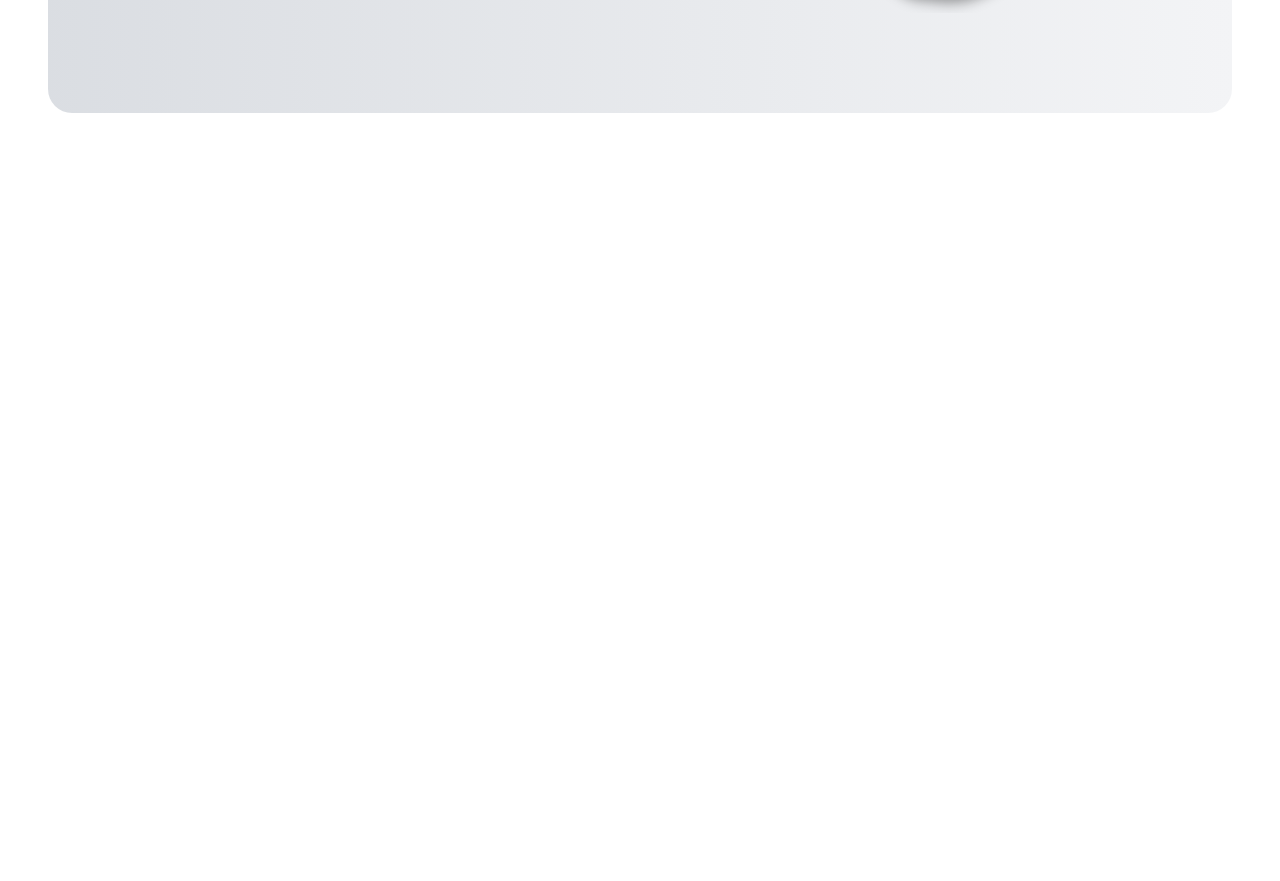
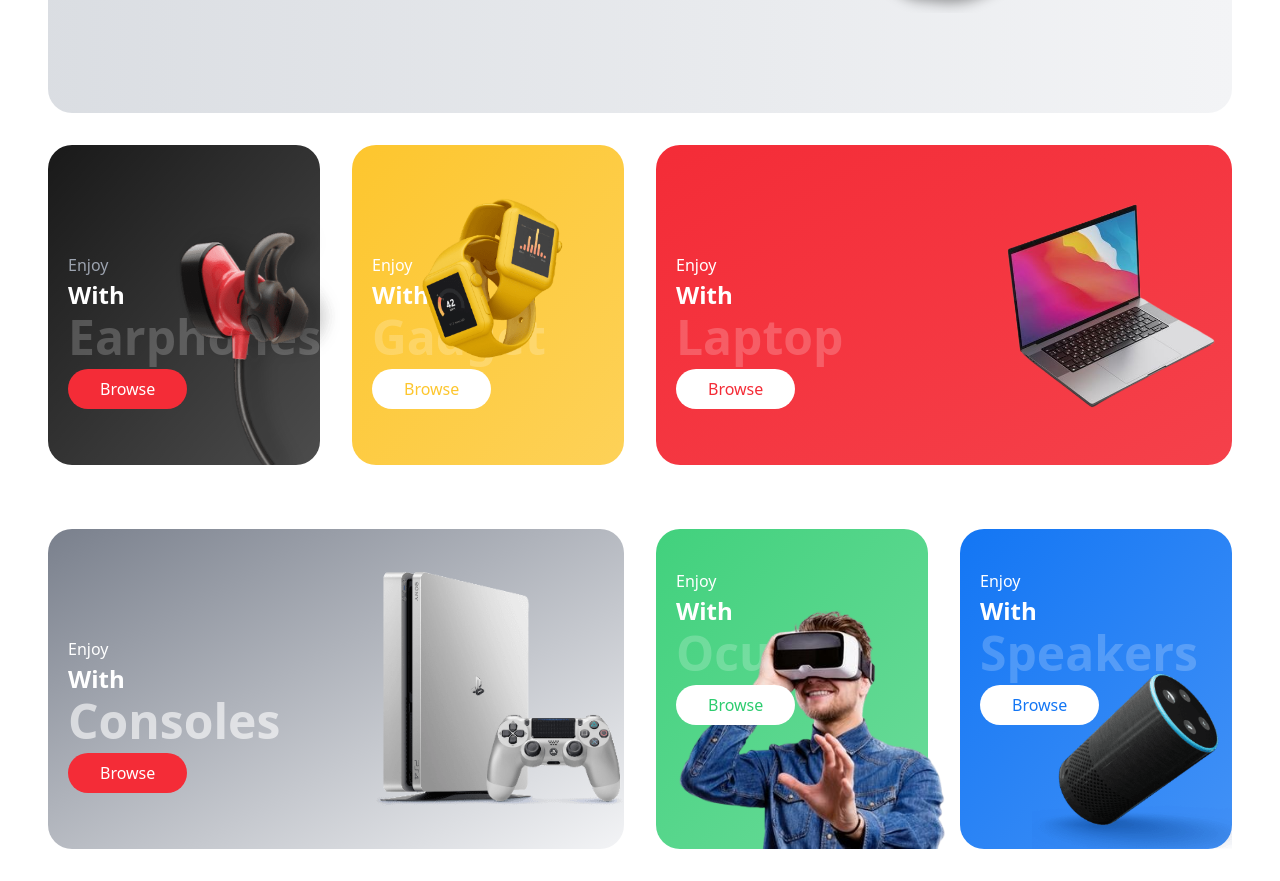
Before and after one commit to raulrg09/ProyectoWeb2.0, a React (Vite) app in the folder my-project/: page / in a window 1280 px wide. Shown: the part 613-1494 px from the top of the page. Before the commit the page ends 800 px from the top, so only its background shows below. Built offline with nearby package versions, Linux system fonts and the light colour scheme.

Commit message:
Sección de categorías

```diff
--- a/my-project/src/App.jsx
+++ b/my-project/src/App.jsx
@@ -1,12 +1,16 @@
 import React from 'react'
 import Navbar from './componentes/Navbar/Navbar'
 import Hero from './componentes/Hero/Hero'
+import Category from './componentes/Category/Category'
+import Category2 from './componentes/Category/Category2'
 
 const App = () => {
   return (
     <div>
       <Navbar/>
       <Hero/>
+      <Category/>
+      <Category2/>
     </div>
   )
 }
--- /dev/null
+++ b/my-project/src/componentes/Category/Category.jsx
@@ -0,0 +1,63 @@
+import React from 'react'
+import Image1 from "../../assets/category/earphone.png";
+import Image2 from "../../assets/category/watch.png";
+import Image3 from "../../assets/category/macbook.png";
+import Button from '../Shared/Button';
+
+const Category = () => {
+  return (
+    <div className="py-8">
+        <div className="container">
+            <div className="grid grid-cols-1 sm:grid-cols-2 lg:grid-cols-4 gap-8">
+                {/* Primer columna */}
+                <div className="py-10 pl-5 bg-gradient-to-br from-black/90 to-black/70 text-white rounded-3xl relative h-[320px] flex items-end">
+                    <div>
+                        <div className="mb-4">
+                            <p className='mb-[2px] text-gray-400'>Enjoy</p>
+                            <p className='text-2xl font-semibold mb-[2px]'>With</p>
+                            <p className='text-4xl xl:text-5xl font-bold opacity-20 mb-2'>Earphones</p>
+                            <Button
+                            text="Browse"
+                            bgColor={"bg-primario"}
+                            textColor={"text-white"}/>
+                        </div>
+                    </div>
+                    <img src={Image1} alt="" className='w-[320px] absolute bottom-0' />
+                </div>
+                {/* Segunda columna */}
+                <div className="py-10 pl-5 bg-gradient-to-br from-amarillo to-amarillo/80 text-white rounded-3xl relative h-[320px] flex items-end">
+                    <div>
+                        <div className="mb-4">
+                            <p className='mb-[2px] text-white'>Enjoy</p>
+                            <p className='text-2xl font-semibold mb-[2px]'>With</p>
+                            <p className='text-4xl xl:text-5xl font-bold opacity-20 mb-2'>Gadget</p>
+                            <Button
+                            text="Browse"
+                            bgColor={"bg-white"}
+                            textColor={"text-amarillo"}/>
+                        </div>
+                    </div>
+                    <img src={Image2} alt="" className='w-[320px] absolute -right-4 lg:top-[40px]' />
+                </div>
+                {/* Tercera columna */}
+                <div className="col-span-2 py-10 pl-5 bg-gradient-to-br from-primario to-primario/90 text-white rounded-3xl relative h-[320px] flex items-end">
+                    <div>
+                        <div className="mb-4">
+                            <p className='mb-[2px] text-white'>Enjoy</p>
+                            <p className='text-2xl font-semibold mb-[2px]'>With</p>
+                            <p className='text-4xl xl:text-5xl font-bold opacity-20 mb-2'>Laptop</p>
+                            <Button
+                            text="Browse"
+                            bgColor={"bg-white"}
+                            textColor={"text-primario"}/>
+                        </div>
+                    </div>
+                    <img src={Image3} alt="" className='w-[250px] absolute top-1/2 -translate-y-1/2 -right-0' />
+                </div>
+            </div>
+        </div>
+    </div>
+  )
+}
+
+export default Category
--- /dev/null
+++ b/my-project/src/componentes/Category/Category2.jsx
@@ -0,0 +1,63 @@
+import React from 'react'
+import Image1 from "../../assets/category/gaming.png";
+import Image2 from "../../assets/category/vr.png";
+import Image3 from "../../assets/category/speaker.png";
+import Button from '../Shared/Button';
+
+const Category = () => {
+  return (
+    <div className="py-8">
+        <div className="container">
+            <div className="grid grid-cols-1 sm:grid-cols-2 lg:grid-cols-4 gap-8">
+                {/* Primer columna */}
+                <div className="col-span-2 py-10 pl-5 bg-gradient-to-br from-gray-500/90 to-gray-100 text-white rounded-3xl relative h-[320px] flex items-end">
+                    <div>
+                        <div className="mb-4">
+                            <p className='mb-[2px] text-white'>Enjoy</p>
+                            <p className='text-2xl font-semibold mb-[2px]'>With</p>
+                            <p className='text-4xl xl:text-5xl font-bold opacity-60 mb-2'>Consoles</p>
+                            <Button
+                            text="Browse"
+                            bgColor={"bg-primario"}
+                            textColor={"text-white"}/>
+                        </div>
+                    </div>
+                    <img src={Image1} alt="" className='w-[250px] absolute top-1/2 -translate-y-1/2 -right-0' />
+                </div>
+                {/* Segunda columna */}
+                <div className="py-10 pl-5 bg-gradient-to-br from-verde/90 to-verde/70 text-white rounded-3xl relative h-[320px] flex items-start">
+                    <div>
+                        <div className="mb-4">
+                            <p className='mb-[2px] text-white'>Enjoy</p>
+                            <p className='text-2xl font-semibold mb-[2px]'>With</p>
+                            <p className='text-4xl xl:text-5xl font-bold opacity-20 mb-2'>Oculus</p>
+                            <Button
+                            text="Browse"
+                            bgColor={"bg-white"}
+                            textColor={"text-verde"}/>
+                        </div>
+                    </div>
+                    <img src={Image2} alt="" className='w-[320px] absolute bottom-0' />
+                </div>
+                {/* Tercera columna */}
+                <div className="py-10 pl-5 bg-gradient-to-br from-azul to-azul/80 text-white rounded-3xl relative h-[320px] flex items-start">
+                    <div>
+                        <div className="mb-4">
+                            <p className='mb-[2px] text-white'>Enjoy</p>
+                            <p className='text-2xl font-semibold mb-[2px]'>With</p>
+                            <p className='text-4xl xl:text-5xl font-bold opacity-20 mb-2'>Speakers</p>
+                            <Button
+                            text="Browse"
+                            bgColor={"bg-white"}
+                            textColor={"text-azul"}/>
+                        </div>
+                    </div>
+                    <img src={Image3} alt="" className='w-[200px] absolute bottom-0 right-0' />
+                </div>
+            </div>
+        </div>
+    </div>
+  )
+}
+
+export default Category
--- a/my-project/src/componentes/Hero/Hero.jsx
+++ b/my-project/src/componentes/Hero/Hero.jsx
@@ -9,9 +9,9 @@
     {
         id: 1,
         img: Image1,
-        subtitle: "Beats Solo",
-        title: "Wireless",
-        title2: "Headphone",
+        subtitle: "Audífonos",
+        title: "Audífonos",
+        title2: "Wireless",
     },
     {
         id: 2,
@@ -57,7 +57,7 @@
                                     <div className="flex flex-col justify-center gap-4 sm:pl-3 pt-12 sm:pt-0 text-center sm:text-left order-2 sm:order-1 relative z-10">
                                         <h1 className="text-2xl sm:text-6xl lg:text-2xl font-bold">{data.subtitle}</h1>
                                         <h1 className="text-5xl sm:text-6xl lg:text-7xl font-bold">{data.title}</h1>
-                                        <h1 className="text-5xl uppercase text-white dark:text-white/5 sm:text-[80px] md:text-[100px] xl:text-[150px] font-bold">{data.title2}</h1>
+                                        <h1 className="text-5xl uppercase text-white dark:text-white/5 sm:text-[60px] md:text-[80px] xl:text-[120px] font-bold">{data.title2}</h1>
                                         <div>
                                             <Button
                                                 text = "Comprar ahora"
```
